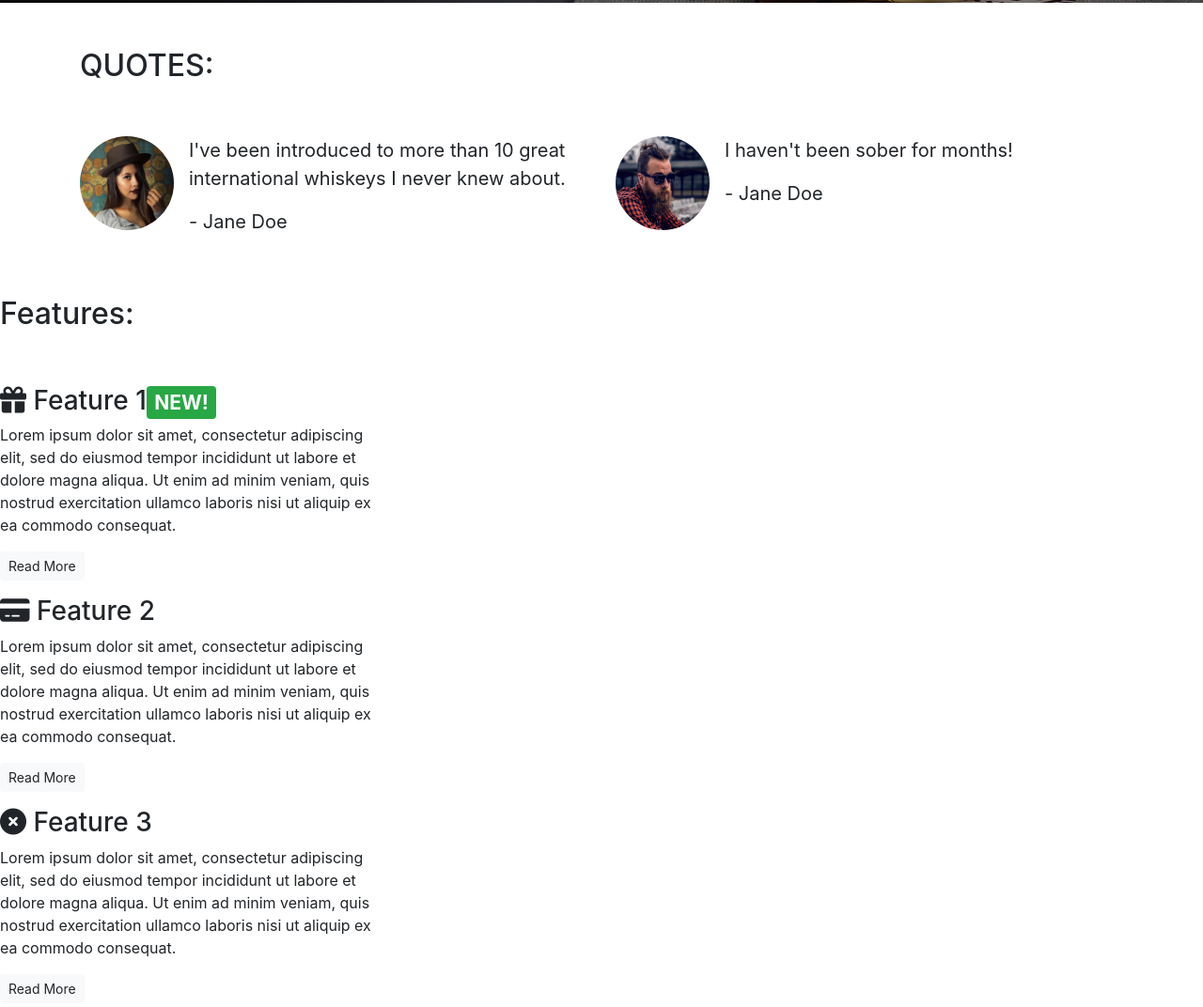
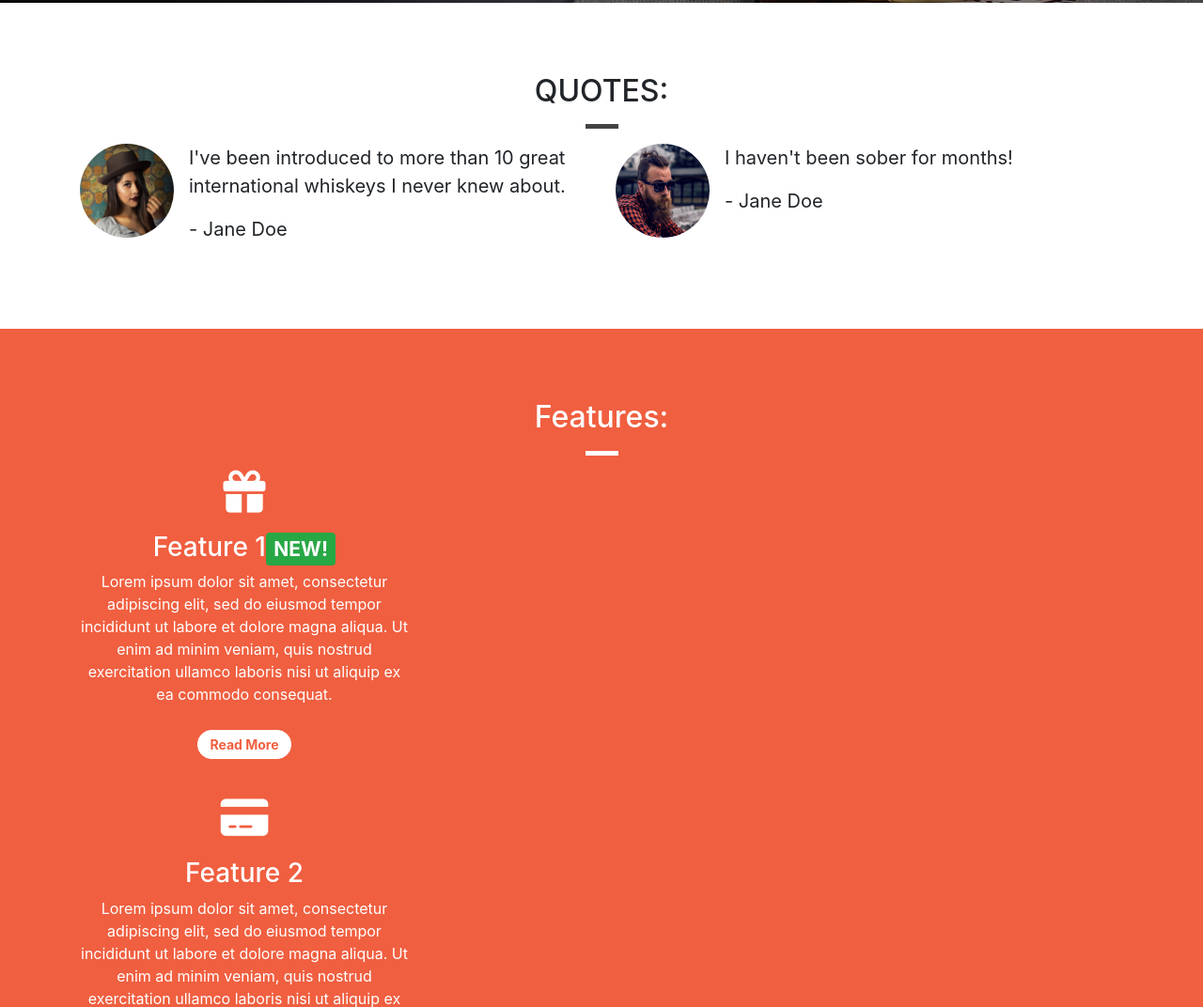
Before and after one commit to Diamanta0412/Practicing-with-bootstrap, a plain HTML site: page index.html in a window 1280 px wide. Shown: the part 797-1869 px from the top of the page at 94% size. Drawn offline with nearby package versions, Linux system fonts and the light colour scheme.

Commit message:
feat and style: added more styles and design to features sections and monthly favorites

```diff
--- a/css/style.css
+++ b/css/style.css
@@ -2,7 +2,26 @@ body {
     font-family: 'Roboto', sans-serif;
 }
 
-.alert-container {
+.container-wrapper {
+
+}
+
+.container-wrapper-red {
+    background-color: #f05f40;
+    color: white;
+}
+
+.alert-container .col-12 {
+    padding-left: 0;
+    padding-right: 0;
+}
+
+.site-wide-alert {
+    border-radius: 0;
+    margin-bottom: 0;
+    padding: 5px 15px;
+    background-color: #eec802;
+    border-color: #eec802;
 
 }
 
@@ -36,11 +55,28 @@ body {
 .features-container {
 
 }
+
+/* Page headers */
+.page-header {
+   margin-bottom: 0;
+   border-bottom: 0;
+   text-align: center;
+}
+
+.page-header h2 {
+    margin-top: 0;
+
+}
+
+.quotes .page-header {
+    margin-bottom: 25px;
+}
 /* Block dividers */
 .block-divider {
     width: 75px;
     height: 5px;
     border: 0;
+    background-color: #444;
 }
 
 .block-divider-orange {
@@ -50,6 +86,16 @@ body {
 .block-divider-short {
     width: 35px;
 }
+
+.block-divider-white {
+    background-color: white;
+}
+/*Content containers*/
+.content-container {
+    padding-top: 75px;
+    padding-bottom: 75px;
+}
+
 /*Navbar */
 .navalert-container {
     position: absolute;
@@ -120,3 +166,24 @@ body {
     background-color: #f05f40;
     border-color: #f05f40;
 }
+
+.feature {
+    text-align: center;
+    margin-bottom: 40px;
+}
+
+.feature i {
+    margin-bottom: 20px;
+    font-size: 45px;
+    line-height: 45px;
+}
+
+.feature .btn {
+    background-color: white;
+    border-color: white;
+    border-radius: 15px;
+    min-width: 100px;
+    font-weight: bold;
+    margin-top: 10px;
+    color: #f05f40;
+}
--- a/index.html
+++ b/index.html
@@ -15,6 +15,19 @@
 
 <body>
   <div class="container-fluid navalert-container">
+    <div class="container-fluid alert-container">
+      <div class="row d-none d-sm-block">
+        <div class="col-12">
+          <div class="site-wide-alert alert alert-warning">
+            <strong>Sale Now On!</strong> We've got a sale on. Get a 12-month subscription for the price of 6!
+            <a href="">See here for details!</a>
+          </div>
+        </div>
+      </div>
+    </div>
+
+
+
     <nav class="navbar navbar-dark navbar-expand-sm">
       <a href="/" class="navbar-brand">Whiskey Drop</a>
       <button class="navbar-toggler ml-auto" type="button" data-toggle="collapse"
@@ -38,20 +51,11 @@
       </div>
      <div class="d-none d-md-block">
       <p class="navbar-text my-auto mr-2"><i>Great whiskey delivered to your door!</i></p>
-      <a href="/login">Sign In / Sign Up</a>
+      <a href="/login" class="btn btn-cta btn-red">Sign In / Sign Up</a>
      </div>
     </nav>
   </div>
-    <!-- <div class="container alert-container"> -->
-      <!-- <div class="row d-none d-sm-block">
-        <div class="col-12">
-          <div class="alert alert-warning">
-            <strong>Sale Now On!</strong> We've got a sale on. Get a 12-month subscription for the price of 6!
-            <a href="">See here for details!</a>
-          </div>
-        </div>
-      </div>
-      </div> -->
+
         <!-- Callout -->
         <div class="container-fluid callout-container">
           <div class="opaque-overlay">&nbsp</div>
@@ -75,11 +79,13 @@
          </div>
 
         <!-- Quotes -->
-        <div class="container quotes-container">
+        <div class="container-wrapper">
+        <div class="container quotes-container content-container">
         <div class="row">
-          <div class="col-12 my-5">
+          <div class="col-12 page-header">
             <section class="quotes">
               <h2 class="text-uppercase">Quotes:</h2>
+              <hr class="block-divider block-divider-short">
           </div>
         </div>
         <div class="row">
@@ -113,33 +119,36 @@
       </div>
         <!-- /.quotes -->
       </div>
+    </div>
 
         <!-- Features -->
-      <div class="features-container">
+      <div class="container-wrapper container-wrapper-red">
+        <div class="container features-container content-container">
           <section class="features">
             <div class="row">
-            <div class="col-12 my-5">
+              <div class="col-12 page-header">
                 <h2>Features:</h2>
+                <hr class="block-divider block-divider-short block-divider-white">
               </div>
             </div>
             <div class="row">
               <div class="col-12 col-md-6 col-lg-4">
                 <div class="feature">
-                <h3><i class="fa-solid fa-gift d-none d-sm-inline"></i> Feature 1<span class="badge badge-success d-none d-sm-inline">NEW!</span></h3>
+                  <h3><i class="fa-solid fa-gift d-none d-sm-block"></i> Feature 1<span class="badge badge-success d-none d-sm-inline">NEW!</span></h3>
                   <p>Lorem ipsum dolor sit amet, consectetur adipiscing elit, sed do eiusmod tempor incididunt ut labore et dolore magna aliqua. Ut enim ad minim veniam, quis nostrud exercitation ullamco laboris nisi ut aliquip ex ea commodo consequat.</p>
                   <p><a class="btn btn-sm btn-light" href="">Read More</a></p>
                 </div>
               </div>
             <div class="feature">
               <div class="col-12 col-md-6 col-lg-4">
-                <h3><i class="fa-solid fa-credit-card d-none d-sm-inline"></i> Feature 2</h3>
+                <h3><i class="fa-solid fa-credit-card d-none d-sm-block"></i> Feature 2</h3>
                 <p>Lorem ipsum dolor sit amet, consectetur adipiscing elit, sed do eiusmod tempor incididunt ut labore et dolore magna aliqua. Ut enim ad minim veniam, quis nostrud exercitation ullamco laboris nisi ut aliquip ex ea commodo consequat.</p>
                 <p><a class="btn btn-sm btn-light" href="">Read More</a></p>
               </div>
             </div>
             <div class="feature">
               <div class="col-12 d-md-none d-lg-block col-lg-4">
-                <h3><i class="fa-solid fa-circle-xmark d-none d-sm-inline"></i> Feature 3</h3>
+                <h3><i class="fa-solid fa-circle-xmark d-none d-sm-block"></i> Feature 3</h3>
                 <p>Lorem ipsum dolor sit amet, consectetur adipiscing elit, sed do eiusmod tempor incididunt ut labore et dolore magna aliqua. Ut enim ad minim veniam, quis nostrud exercitation ullamco laboris nisi ut aliquip ex ea commodo consequat.</p>
                 <p><a class="btn btn-sm btn-light" href="">Read More</a></p>
               </div>
@@ -147,10 +156,13 @@
           </div>
         </section>
         <!-- /.features -->
+         </div>
+      </div>
 
-        <section class="favorites-container">
+      <div class="container-wrapper">
+        <section class="container favorites-container  content-container">
           <div class="row">
-            <div class="col-12">
+            <div class="col-12 page-header">
               <h2 >Monthly favorites</h2>
             </div>
           </div>
@@ -193,6 +205,7 @@
                   </table>
             </div>
         </section>
+      </div>
 
 
     <div class="modal" tabindex="-1" role="dialog" id="signUpModal">
```
Lines whose indentation alone changed are shown as unchanged.
